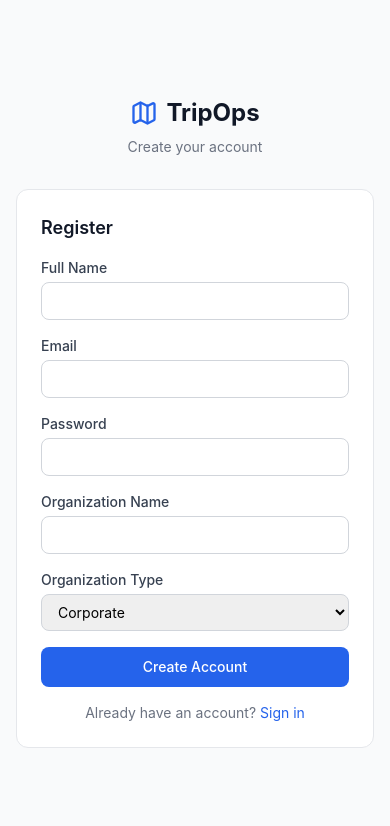
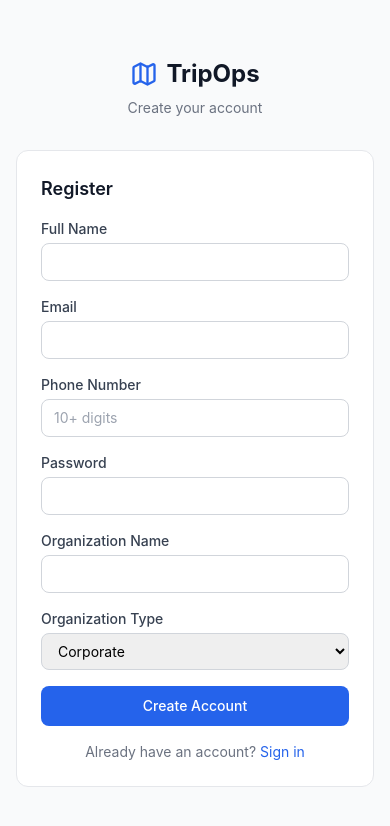
Before and after one commit to gsetia402/travel-ai-web, a React (Vite) app: page /register in a window 390 px wide. Shown: the top 826 px of the page. Built offline with nearby package versions, Linux system fonts and the light colour scheme; no server answers.

Commit message:
Registration: add required phone field, update auth types with phone_missing

```diff
--- a/src/pages/RegisterPage.tsx
+++ b/src/pages/RegisterPage.tsx
@@ -7,6 +7,7 @@ export default function RegisterPage() {
   const [form, setForm] = useState({
     full_name: '',
     email: '',
+    phone: '',
     password: '',
     organization_name: '',
     organization_type: 'CORPORATE',
@@ -80,6 +81,19 @@ export default function RegisterPage() {
           </div>
 
           <div>
+            <label className="block text-sm font-medium text-gray-700 mb-1">Phone Number</label>
+            <input
+              type="tel"
+              value={form.phone}
+              onChange={(e) => update('phone', e.target.value)}
+              required
+              placeholder="10+ digits"
+              minLength={10}
+              className="w-full px-3 py-2 border border-gray-300 rounded-lg text-sm focus:ring-2 focus:ring-blue-500 outline-none"
+            />
+          </div>
+
+          <div>
             <label className="block text-sm font-medium text-gray-700 mb-1">Password</label>
             <input
               type="password"
--- a/src/services/auth.ts
+++ b/src/services/auth.ts
@@ -12,9 +12,11 @@ export interface AuthUser {
   user_id: string;
   full_name: string;
   email: string;
+  phone?: string;
   role: string;
   organization_id: string;
   organization_name: string;
+  phone_missing?: boolean;
 }
 
 export interface TokenResponse extends AuthUser {
@@ -30,6 +32,7 @@ export async function login(email: string, password: string): Promise<TokenRespo
 export async function register(payload: {
   full_name: string;
   email: string;
+  phone: string;
   password: string;
   organization_name: string;
   organization_type: string;
```
